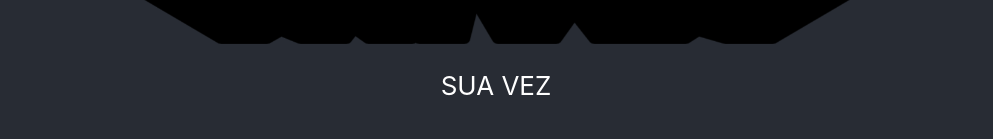
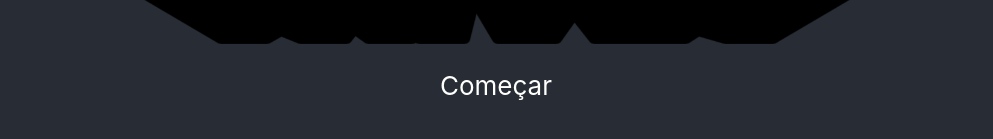
Before and after one commit to gemaquejr/trivia-react-redux, a React (Create React App) app: page / in a window 1280 px wide. Shown: the part 475-614 px from the top of the page, without its empty margins (144-1137 px from the left). Built offline with nearby package versions, Linux system fonts and the light colour scheme.

Commit message:
Adiciona requisito 1

```diff
--- a/src/App.js
+++ b/src/App.js
@@ -8,7 +8,7 @@ export default function App() {
       <header className="App-header">
         <img src={ logo } className="App-logo" alt="logo" />
         <p>
-          SUA VEZ
+          Começar
         </p>
       </header>
     </div>
```
